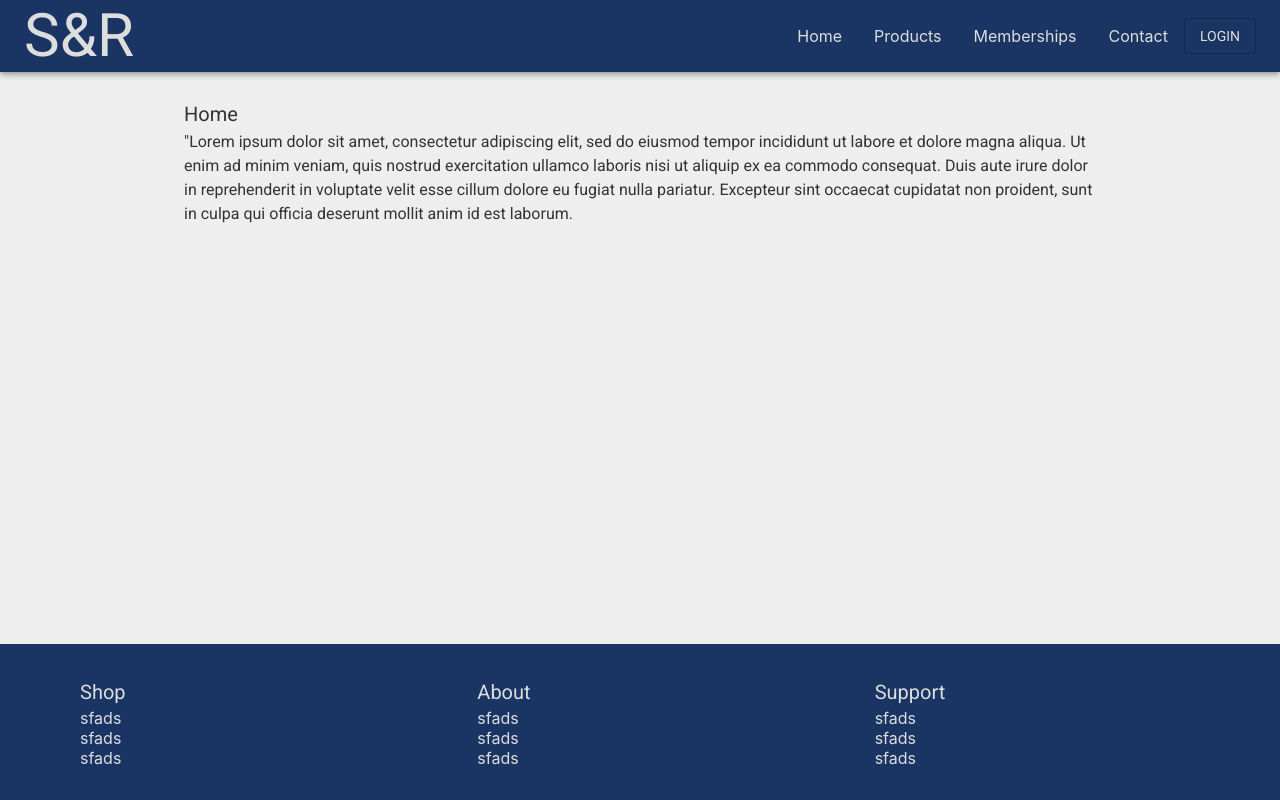
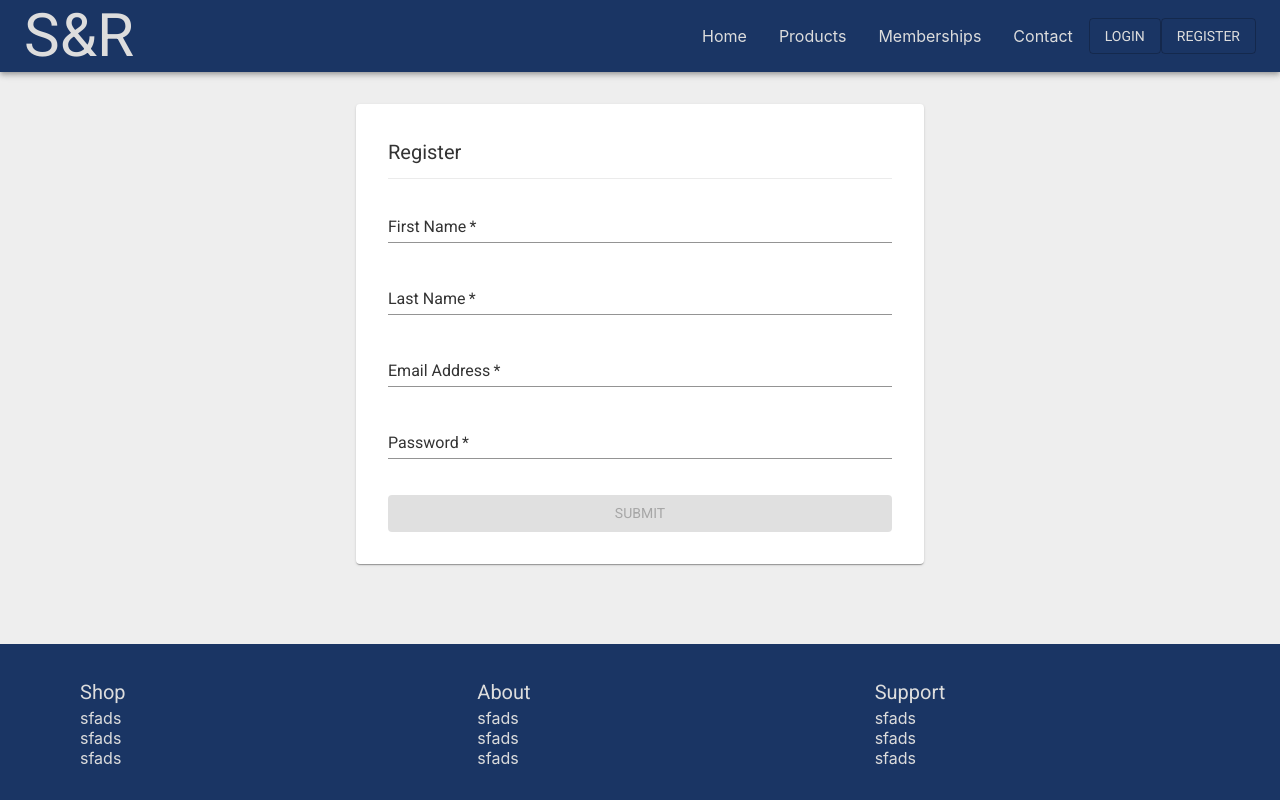
Before and after one commit to Clavinerise/shop-frontend, a React (Create React App) app: page /register in a window 1280 px wide. Built offline with nearby package versions, Linux system fonts and the light colour scheme.

Commit message:
integrate product page and registration api

```diff
--- a/package.json
+++ b/package.json
@@ -8,6 +8,8 @@
     "@testing-library/jest-dom": "^4.2.4",
     "@testing-library/react": "^9.3.2",
     "@testing-library/user-event": "^7.1.2",
+    "axios": "^0.19.2",
+    "crypto-js": "^4.0.0",
     "fontsource-roboto": "^2.1.4",
     "node-sass": "^4.14.1",
     "react": "^16.13.1",
--- a/src/App.js
+++ b/src/App.js
@@ -7,6 +7,7 @@ import MembershipsPage from './membership-view/membership-page';
 import Home from './home-view/homepage';
 import Products from './product-view/product-route';
 import Login from './common/login';
+import Register from './common/register';
 import {
   BrowserRouter as Router,
   Switch,
@@ -25,6 +26,7 @@ function App() {
               <Route path="/contact" component={Contact}></Route>
               <Route path="/products" component={Products}></Route>
               <Route path="/login" component={Login}></Route>
+              <Route path="/register" component={Register}></Route>
               <Route path="/" component={Home}></Route>
           </Switch>
         </div>
--- a/src/common/header.js
+++ b/src/common/header.js
@@ -47,7 +47,10 @@ export default function Header() {
           </div>
 
           <Link to='/login'>
-            <Button variant="outlined" color='textPrimary'>Login</Button>
+            <Button variant="outlined" color='textPrimary'>{res.login}</Button>
+          </Link>
+          <Link to='/register'>
+            <Button variant="outlined" color='textPrimary'>{res.register}</Button>
           </Link>
         </Toolbar>
       </AppBar>
--- /dev/null
+++ b/src/common/register.js
@@ -0,0 +1,137 @@
+import React, { useState, useEffect, useRef } from 'react';
+import { Typography, Button, Grid, IconButton, Divider, Container, Paper, FormControl, Input, InputLabel, FormHelperText } from '@material-ui/core';
+import { makeStyles } from '@material-ui/core/styles';
+import res from '../resource.json';
+import sha256 from 'crypto-js/sha256';
+import API from '../utils/API';
+
+const useStyles = makeStyles(theme => ({
+  root: {
+    padding: theme.spacing(2),
+  },
+  loginForm: {
+    padding: '2em',
+    '& button': {
+      // border: `1px solid ${theme.palette.primary.main}`,
+      // borderRadius: '.2em',
+      // padding: '.3em',
+      marginTop: '2em'
+    },
+    '& input': {
+      // paddingTop: '1em',
+      color: theme.palette.text.secondary
+    },
+    '& h6': {
+      marginBottom: '.5em',
+    }
+  }
+}));
+
+export default function ProductPage() {
+  // const minProductPurchase = 1;
+  const classes = useStyles();
+  // const firstRender = useRef(true);
+  const [email, setEmail] = useState("");
+  const [password, setPassword] = useState("");
+  const [firstname, setFname] = useState("");
+  const [lastname, setLname] = useState("");
+  const [submitDisabled, setSubmitDisabled] = useState(true);
+
+  function formValidate() {
+    if(!firstname) {setSubmitDisabled(true); return;}
+    if(!lastname) {setSubmitDisabled(true); return;}
+    if(!email) {setSubmitDisabled(true); return;}
+    if(!password) {setSubmitDisabled(true); return;}
+    setSubmitDisabled(false);
+  }
+
+  function hashPw() {
+    return sha256(password);
+  }
+
+  function handleSubmit(event) {
+    console.log(event);
+    API.post('/register', {
+      fname: firstname,
+      lname: lastname,
+      email: email,
+      pw: hashPw(password).toString()
+    }, {headers:{"Content-Type" : "application/json"}})
+    .then((res) => {
+      console.log(res)
+    })
+    .catch((err) => {
+      console.log(err);
+    });
+    event.preventDefault();
+  }
+  function handleChange(event) {
+    // this.setState
+  }
+
+  useEffect(() => {
+  //   if(firstRender.current) {
+  //     firstRender.current = false;
+  //     return;
+  //   }
+    formValidate();
+  }, [email, password, firstname, lastname]);
+
+  return (
+    <Container maxWidth='sm' className={classes.root}>
+      <Paper className={classes.loginForm}>
+        <Typography variant='h6' color='textSecondary'>{res.register}</Typography>
+        {/* <TextField
+          id='email'
+          margin='dense'
+          variant='outlined'
+          fullWidth
+          value={email}
+          onChange={event => setEmail(event.target.value)}
+          /> */}
+        <Divider light />
+        <form onSubmit={handleSubmit}>
+          <FormControl fullWidth margin="normal" required>
+            <InputLabel htmlFor="firstname">{res.firstname}</InputLabel>
+            <Input
+              id="firstname"
+              value={firstname}
+              onChange={event => setFname(event.target.value)}
+              aria-describedby="my-helper-text" />
+            {/* <FormHelperText id="my-helper-text">We'll never share your email.</FormHelperText> */}
+          </FormControl>
+          <FormControl fullWidth margin="normal" required>
+            <InputLabel htmlFor="lastname">{res.lastname}</InputLabel>
+            <Input
+              id="lastname"
+              value={lastname}
+              onChange={event => setLname(event.target.value)}
+              aria-describedby="my-helper-text" />
+            {/* <FormHelperText id="my-helper-text">We'll never share your email.</FormHelperText> */}
+          </FormControl>
+          <FormControl fullWidth margin="normal" required>
+            <InputLabel htmlFor="email">{res.email}</InputLabel>
+            <Input
+              id="email"
+              value={email}
+              onChange={event => setEmail(event.target.value)}
+              aria-describedby="my-helper-text" />
+            {/* <FormHelperText id="my-helper-text">We'll never share your email.</FormHelperText> */}
+          </FormControl>
+          <FormControl fullWidth margin="normal" required>
+            <InputLabel htmlFor="password">{res.password}</InputLabel>
+            <Input
+              type="password"
+              id="password"
+              value={password}
+              onChange={event => setPassword(event.target.value)}
+              aria-describedby="my-helper-text" />
+            {/* <FormHelperText id="my-helper-text">We'll never share your password.</FormHelperText> */}
+          </FormControl>
+
+          <Button type="submit" variant="contained" onClick={handleSubmit} className="submitBtn" fullWidth color="primary" disabled={submitDisabled}>{res.submit}</Button>
+        </form>
+      </Paper>
+    </Container>
+  );
+}
--- a/src/product-view/components/product-item.js
+++ b/src/product-view/components/product-item.js
@@ -15,16 +15,16 @@ const useStyles = makeStyles(theme => ({
 
 export default function ProductItem(props) {
   const classes = useStyles();
+  console.log(props);
   return (
     <Card
       className={classes.root}
       variant='outlined'
       >
-      <CardActionArea component={ Link } to={location => `${location.pathname}/${props.product.productId}`}>
+      <CardActionArea component={ Link } to={location => `${location.pathname}/${props.product.product_id}`}>
         <CardMedia
           className={classes.media}
-          image={props.product.productImgUrl}
-          title={props.product.productName}
+          image={props.product.img}
         />
         <CardContent>
           <Typography
@@ -32,15 +32,13 @@ export default function ProductItem(props) {
             align='left'
             variant='h5'
             >
-              {/* hello */}
-            {props.product.productName}
+            {props.product.product_name}
           </Typography>
           <Typography
             color='textSecondary'
             align='left'
             >
-              {/* hello2 */}
-            {props.product.productPrice}
+            {props.product.price}
           </Typography>
         </CardContent>
       </CardActionArea>
--- a/src/product-view/product-list-page.js
+++ b/src/product-view/product-list-page.js
@@ -1,7 +1,8 @@
-import React from 'react';
+import React, { useState, useEffect, useRef } from 'react';
 import { Grid, Container } from '@material-ui/core';
 import { makeStyles } from '@material-ui/core/styles';
 import ProductItem from './components/product-item';
+import API from '../utils/API';
 const useStyles = makeStyles(theme => ({
   root: {
     flexGrow: 1,
@@ -9,40 +10,55 @@ const useStyles = makeStyles(theme => ({
   }
 }));
 
-const products = [
-  {
-    productId: '0',
-    productName: 'Tea',
-    productPrice: '400',
-    productImgUrl: 'http://www.snrshopping.com/images/stories/hot_deals/july2019/111554-new.jpg',
-    description: 'hello'
-  },
-  {
-    productId: '1',
-    productName: 'Coffee',
-    productPrice: '400',
-    productImgUrl: 'http://www.snrshopping.com/images/stories/hot_deals/aug2019/109514-new.jpg',
-    description: 'hello'
-  },
-  {
-    productId: '2',
-    productName: 'Soda',
-    productPrice: '400',
-    productImgUrl: 'http://www.snrshopping.com/images/resized/images/stories/hot_deals/july2019/66120-new_210_120.jpg',
-    description: 'hello'
-  },
-  {
-    productId: '4',
-    productName: 'Water',
-    productPrice: '300',
-    productImgUrl: 'http://www.snrshopping.com/images/stories/hot_deals/july2019/111554-new.jpg',
-    description: 'hello'
-  }
-]
+// const products = [
+//   {
+//     productId: '0',
+//     productName: 'Tea',
+//     productPrice: '400',
+//     productImgUrl: 'http://www.snrshopping.com/images/stories/hot_deals/july2019/111554-new.jpg',
+//     description: 'hello'
+//   },
+//   {
+//     productId: '1',
+//     productName: 'Coffee',
+//     productPrice: '400',
+//     productImgUrl: 'http://www.snrshopping.com/images/stories/hot_deals/aug2019/109514-new.jpg',
+//     description: 'hello'
+//   },
+//   {
+//     productId: '2',
+//     productName: 'Soda',
+//     productPrice: '400',
+//     productImgUrl: 'http://www.snrshopping.com/images/resized/images/stories/hot_deals/july2019/66120-new_210_120.jpg',
+//     description: 'hello'
+//   },
+//   {
+//     productId: '4',
+//     productName: 'Water',
+//     productPrice: '300',
+//     productImgUrl: 'http://www.snrshopping.com/images/stories/hot_deals/july2019/111554-new.jpg',
+//     description: 'hello'
+//   }
+// ]
 
 export default function ProductList(props) {
   const classes = useStyles();
-  const productItems = products.map((product) =>
+  const [products, setProducts] = useState([]);
+  const firstRender = useRef(true);
+
+  useEffect(() => {
+    const fetchProducts = async () => {
+      const result = await API.get('/products', );
+      console.log(result);
+      setProducts(result.data);
+    };
+
+    fetchProducts();
+  }, []);
+
+  // console.log(typeof products);
+
+  let productItems = products.map((product) =>
     <Grid key={product.productId} item xs={12} sm={6} md={4}>
       <ProductItem product={product}/>
     </Grid>
--- a/src/product-view/product-page.js
+++ b/src/product-view/product-page.js
@@ -4,6 +4,8 @@ import { makeStyles } from '@material-ui/core/styles';
 import Add from '@material-ui/icons/Add';
 import Remove from '@material-ui/icons/Remove';
 import res from '../resource.json';
+import API from '../utils/API';
+import { useParams } from 'react-router-dom';
 
 const useStyles = makeStyles(theme => ({
   root: {
@@ -29,6 +31,9 @@ const useStyles = makeStyles(theme => ({
     marginBottom: '1em',
     padding: '1em',
     // border: '2px solid #ddd'
+  },
+  productImage: {
+    maxWidth: '500px'
   }
 }));
 
@@ -36,12 +41,11 @@ export default function ProductPage() {
   const minProductPurchase = 1;
   const classes = useStyles();
   const firstRender = useRef(true);
-  const [product, setProduct] = useState(0);
+  let { id } = useParams();
+  const [product, setProduct] = useState({});
   const [quantity, setQuantity] = useState(minProductPurchase);
 
   function formValidate(quantity) {
-    console.log('sdfsdf');
-
     if(quantity <= minProductPurchase) {
       setQuantity(minProductPurchase);
       return;
@@ -55,14 +59,17 @@ export default function ProductPage() {
   useEffect(() => {
     if(firstRender.current) {
       firstRender.current = false;
-      setProduct({
-        productId: '0',
-        productName: 'Tea',
-        productPrice: '400',
-        productImgUrl: 'http://www.snrshopping.com/images/stories/hot_deals/july2019/111554-new.jpg',
-        description: 'hello',
-        stock: 999,
-      });
+      const fetchProduct = async () => {
+        const result = await API.get('/products', {
+          params: {
+            product_id: id
+          }
+        });
+        console.log(result);
+        setProduct(result.data[0]);
+      };
+
+      fetchProduct();
       return;
     }
 
@@ -84,7 +91,7 @@ export default function ProductPage() {
             className={classes.productSection}
             >
             <Grid item>
-              <img src={product.productImgUrl} alt={product.productName}/>
+              <img className={classes.productImage} src={product.img} alt={product.product_name}/>
             </Grid>
 
             <Grid item>
@@ -92,12 +99,12 @@ export default function ProductPage() {
                 variant='h6'
                 color='textSecondary'
                 >
-                {product.productName}
+                {product.product_name}
               </Typography>
               <Typography
                 color='textSecondary'
                 >
-                {product.productPrice}
+                {product.price}
               </Typography>
 
               <div className={classes.quantity}>
@@ -133,7 +140,7 @@ export default function ProductPage() {
               color='textSecondary'
               variant='h6'
               >
-              {res.productDescription}
+              {res.descrip}
             </Typography>
 
             <Typography
--- a/src/resource.json
+++ b/src/resource.json
@@ -6,6 +6,11 @@
   "recommendations": "Recommendations",
   "productDescription": "Product Description",
   "login": "Login",
+  "register": "Register",
   "email": "Email Address",
-  "password": "Password"
+  "password": "Password",
+  "firstname": "First Name",
+  "lastname": "Last Name",
+  "mobile": "Mobile Number",
+  "submit": "Submit"
 }
--- /dev/null
+++ b/src/utils/API.js
@@ -0,0 +1,6 @@
+import axios from 'axios';
+
+export default axios.create({
+  baseURL: "http://10.140.17.148:3000/api/v1",
+  responseType: "json"
+});
--- /dev/null
+++ b/src/utils/userAPI.js
@@ -0,0 +1,2 @@
+import API from './API';
+import sha256 from 'crypto-js/sha256';
```
Also changed, not shown: 1 other file (tests, documents, lock files or other folders).
